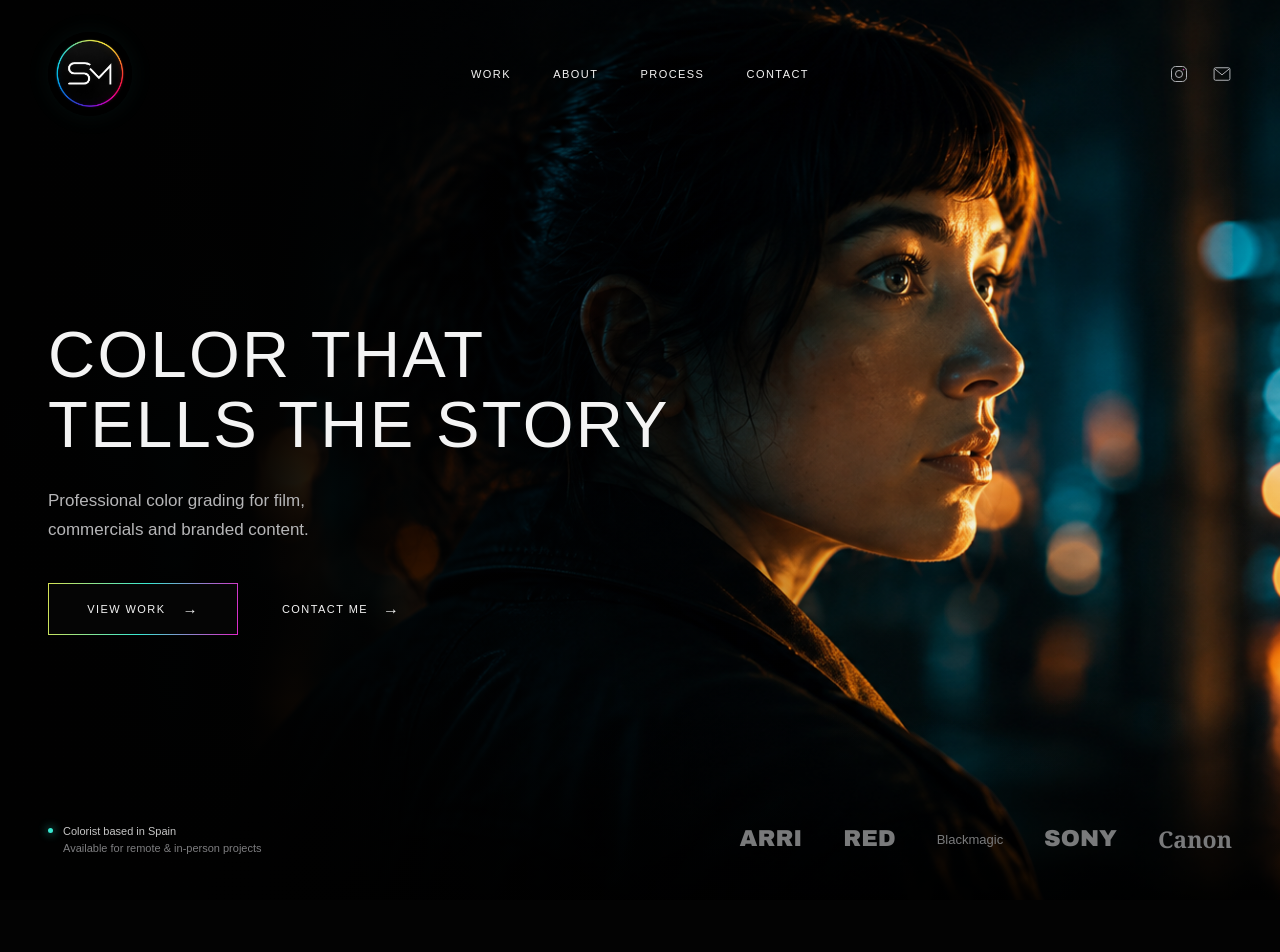
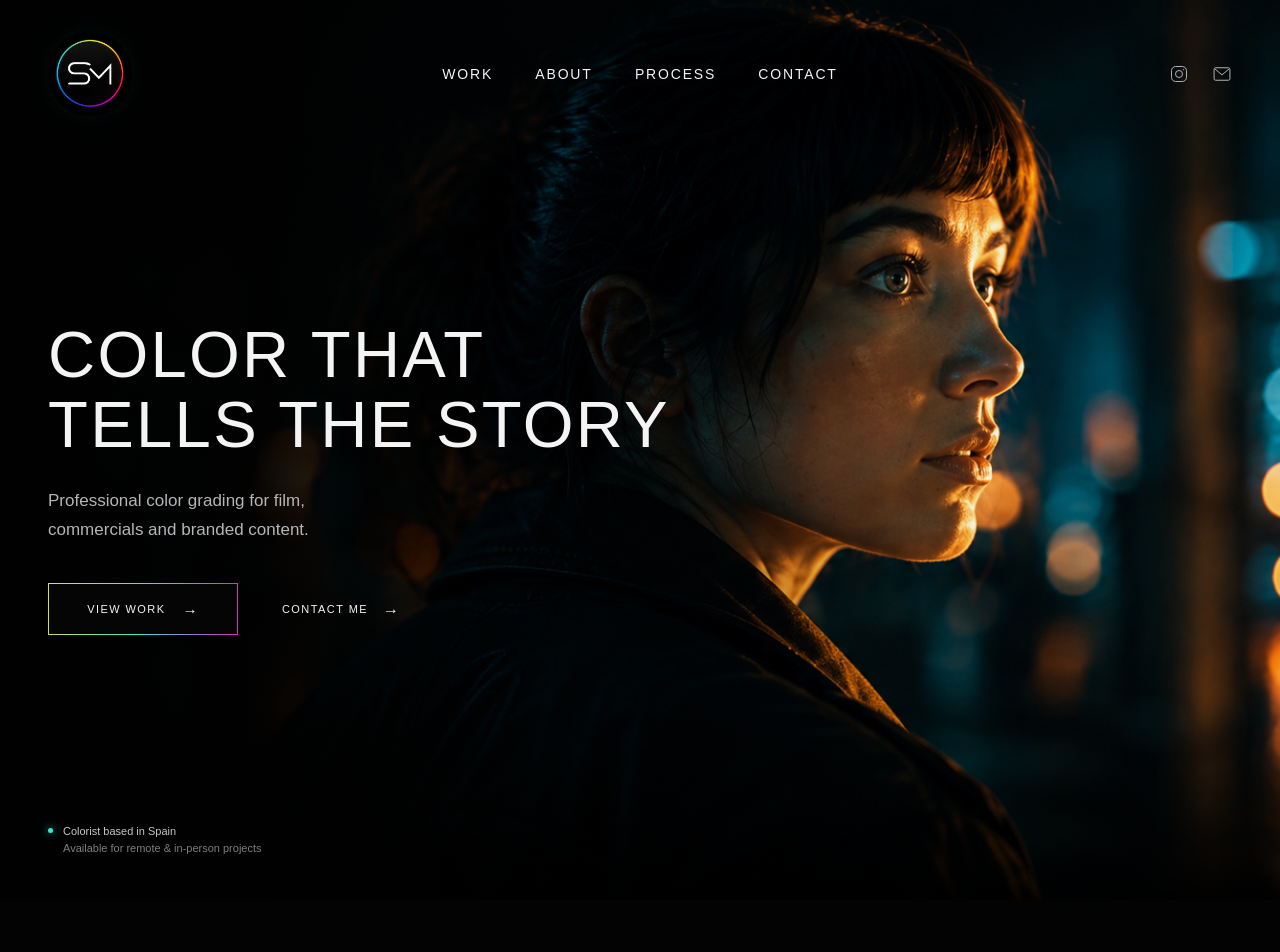
Before and after one commit to Snalonk/steven-murillo, a Next.js app: page / in a window 1280 px wide. Shown: the top 952 px of the page. Built offline with nearby package versions, Linux system fonts and the light colour scheme.

Commit message:
Refactor CSS styles for navigation links and update hero section layout

```diff
--- a/app/globals.css
+++ b/app/globals.css
@@ -33,7 +33,9 @@ h2 { margin-bottom: 22px; font-size: clamp(28px, 2.4vw, 40px); line-height: 1.12
 .logo--small { width: 60px; height: 60px; }
 .site-header { position: absolute; z-index: 5; inset: 32px 0 auto; display: grid; grid-template-columns: 1fr auto 1fr; align-items: center; }
 .desktop-nav, .footer nav { display: flex; align-items: center; gap: clamp(28px, 3.3vw, 54px); }
-.desktop-nav a, .footer nav a { position: relative; font-size: 11px; letter-spacing: .13em; text-transform: uppercase; }
+.desktop-nav a, .footer nav a { position: relative; letter-spacing: .13em; text-transform: uppercase; }
+.desktop-nav a { font-size: 14px; }
+.footer nav a { font-size: 11px; }
 .desktop-nav a::after, .footer nav a::after { content: ""; position: absolute; left: 0; right: 100%; bottom: -8px; height: 1px; background: linear-gradient(90deg, var(--cyan), var(--magenta)); transition: right .3s ease; }
 .desktop-nav a:hover::after, .footer nav a:hover::after { right: 0; }
 .social-nav { justify-self: end; display: flex; gap: 23px; }
@@ -59,14 +61,10 @@ h2 { margin-bottom: 22px; font-size: clamp(28px, 2.4vw, 40px); line-height: 1.12
 .text-link span { font-size: 16px; transition: transform .2s ease; }
 .text-link:hover span { transform: translateX(4px); }
 .text-link--small { padding-bottom: 8px; }
-.hero__bottom { position: absolute; z-index: 2; inset: auto 0 43px; display: flex; justify-content: space-between; align-items: flex-end; }
+.hero__bottom { position: absolute; z-index: 2; inset: auto 0 43px; display: flex; justify-content: flex-start; align-items: flex-end; }
 .availability { position: relative; margin: 0; padding-left: 15px; color: #c6c6c6; font-size: 11px; line-height: 1.55; }
 .availability i { position: absolute; left: 0; top: 5px; width: 5px; height: 5px; border-radius: 50%; background: var(--cyan); box-shadow: 0 0 10px var(--cyan); }
 .availability span { color: #7e7e80; }
-.camera-logos { display: flex; align-items: center; gap: clamp(27px, 3.2vw, 54px); color: #77787a; filter: contrast(.8); }
-.camera-logos span { font-family: Arial Black, Arial, sans-serif; font-size: clamp(18px, 1.8vw, 28px); font-weight: 800; }
-.camera-logos span:nth-child(3) { font-size: 13px; font-family: Arial, sans-serif; font-weight: 400; }
-.camera-logos span:last-child { font-family: Georgia, serif; }
 
 .work { border-bottom: 1px solid var(--line); }
 .project-grid { display: grid; grid-template-columns: repeat(3, 1fr); gap: 43px 20px; margin-top: 45px; }
@@ -128,7 +126,6 @@ h2 { margin-bottom: 22px; font-size: clamp(28px, 2.4vw, 40px); line-height: 1.12
   .shell { width: min(100% - 56px, 1480px); }
   .hero { min-height: 760px; }
   .hero__shade { background: linear-gradient(90deg,#010101 0%,rgba(1,1,1,.93) 25%,rgba(1,1,1,.25) 72%),linear-gradient(0deg,rgba(0,0,0,.9),transparent 24%); }
-  .camera-logos span:nth-child(3), .camera-logos span:last-child { display: none; }
   .process-grid { gap: 10px; }
   .about { grid-template-columns: 48% 52%; }
   .about__content { padding-inline: 28px; }
@@ -162,9 +159,6 @@ h2 { margin-bottom: 22px; font-size: clamp(28px, 2.4vw, 40px); line-height: 1.12
   .hero__actions { gap: 24px; }
   .gradient-button { min-width: 155px; height: 48px; font-size: 10px; }
   .hero__bottom { bottom: 25px; align-items: flex-end; }
-  .camera-logos { gap: 17px; }
-  .camera-logos span { font-size: 14px; }
-  .camera-logos span:nth-child(n+4) { display: none; }
   .availability { font-size: 9px; }
   .desktop-only { display: none; }
   .section-heading--row { align-items: start; }
--- a/app/page.tsx
+++ b/app/page.tsx
@@ -120,9 +120,6 @@ export default function Home() {
 
         <div className="hero__bottom shell">
           <p className="availability"><i />Colorist based in Spain<br /><span>Available for remote &amp; in-person projects</span></p>
-          <div className="camera-logos" aria-label="Camera formats">
-            <span>ARRI</span><span>RED</span><span>Blackmagic</span><span>SONY</span><span>Canon</span>
-          </div>
         </div>
       </section>
 
```
